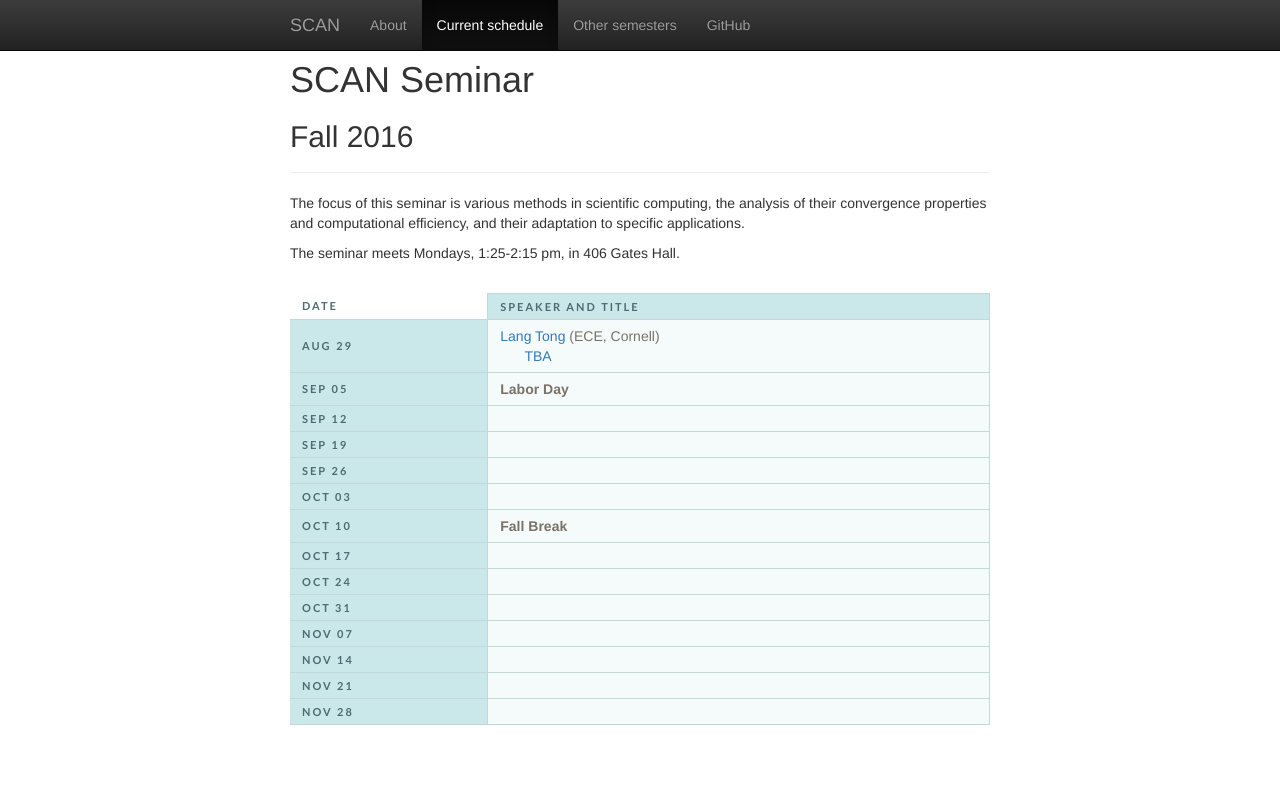
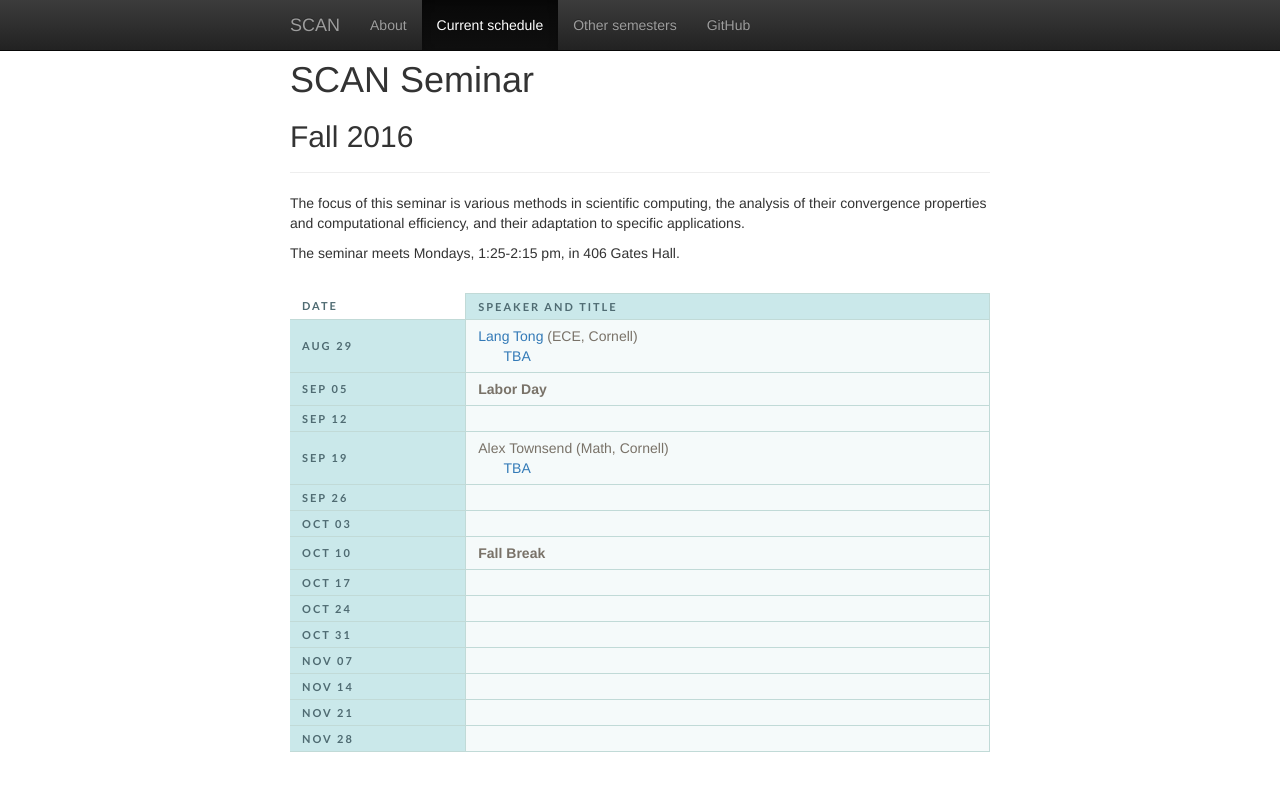
Before and after one commit to cornell-scan/cornell-scan.github.io, a Jekyll site: the page built from index.md, in a window 1280 px wide. Shown: the top 791 px of the page. Built offline with Jekyll 4.4.1, drawn with Linux system fonts in a browser that asks for light colours; nearby versions of some CDN libraries.

Commit message:
Alex Townsend reservation for 9/19 (9/26 also possible).

```diff
--- a/_posts/2016-09-19-tba.md
+++ b/_posts/2016-09-19-tba.md
@@ -1,2 +1,6 @@
 ---
+title: TBA
+speaker:
+  name: Alex Townsend
+  affil: Math, Cornell
 ---
```
